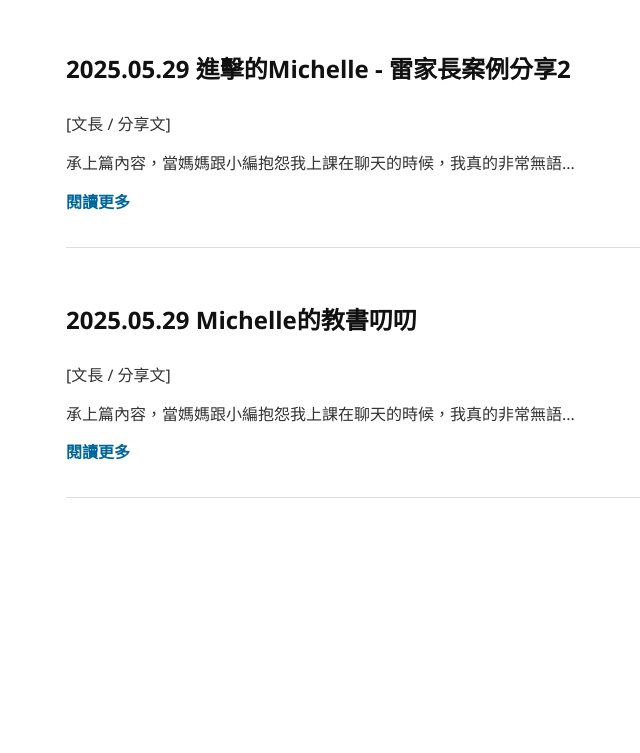
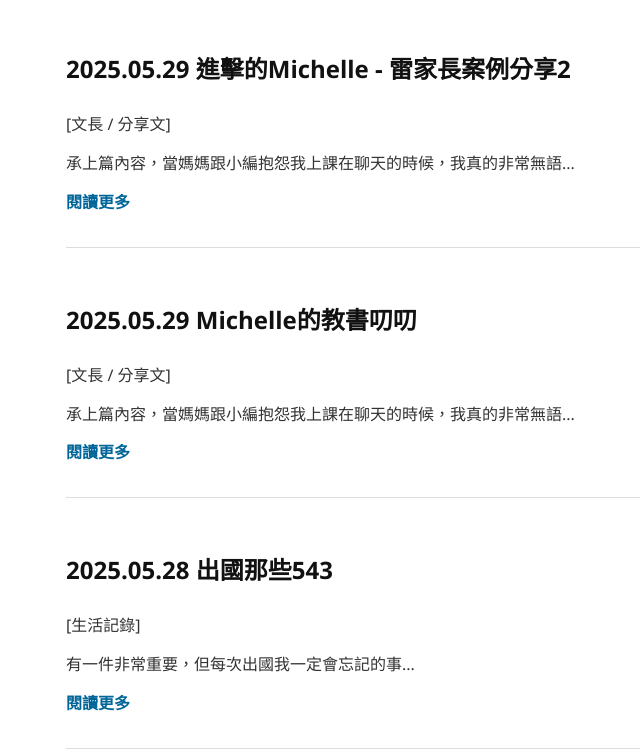
Before and after one commit to KingSmartSchool/Michelle_Blog, a plain HTML site: page blog.html in a window 1280 px wide. Shown: the part 930-1683 px from the top of the page, without its empty margins (94-734 px from the left). Before the commit the page ends 1518 px from the top, so only its background shows below. Drawn offline with Linux system fonts and the light colour scheme.

Commit message:
Update blog.html

```diff
--- a/blog.html
+++ b/blog.html
@@ -116,6 +116,13 @@
       <a class="read-more" href="20250529_2.html">閱讀更多</a>
     </div>
 
+     <div class="blog-entry">
+      <h2>2025.05.28 出國那些543</h2>
+      <p>[生活記錄]</p>
+      <p>有一件非常重要，但每次出國我一定會忘記的事...</p>
+      <a class="read-more" href="20250528.html">閱讀更多</a>
+    </div>
+
   </main>
 
 </body>
```
